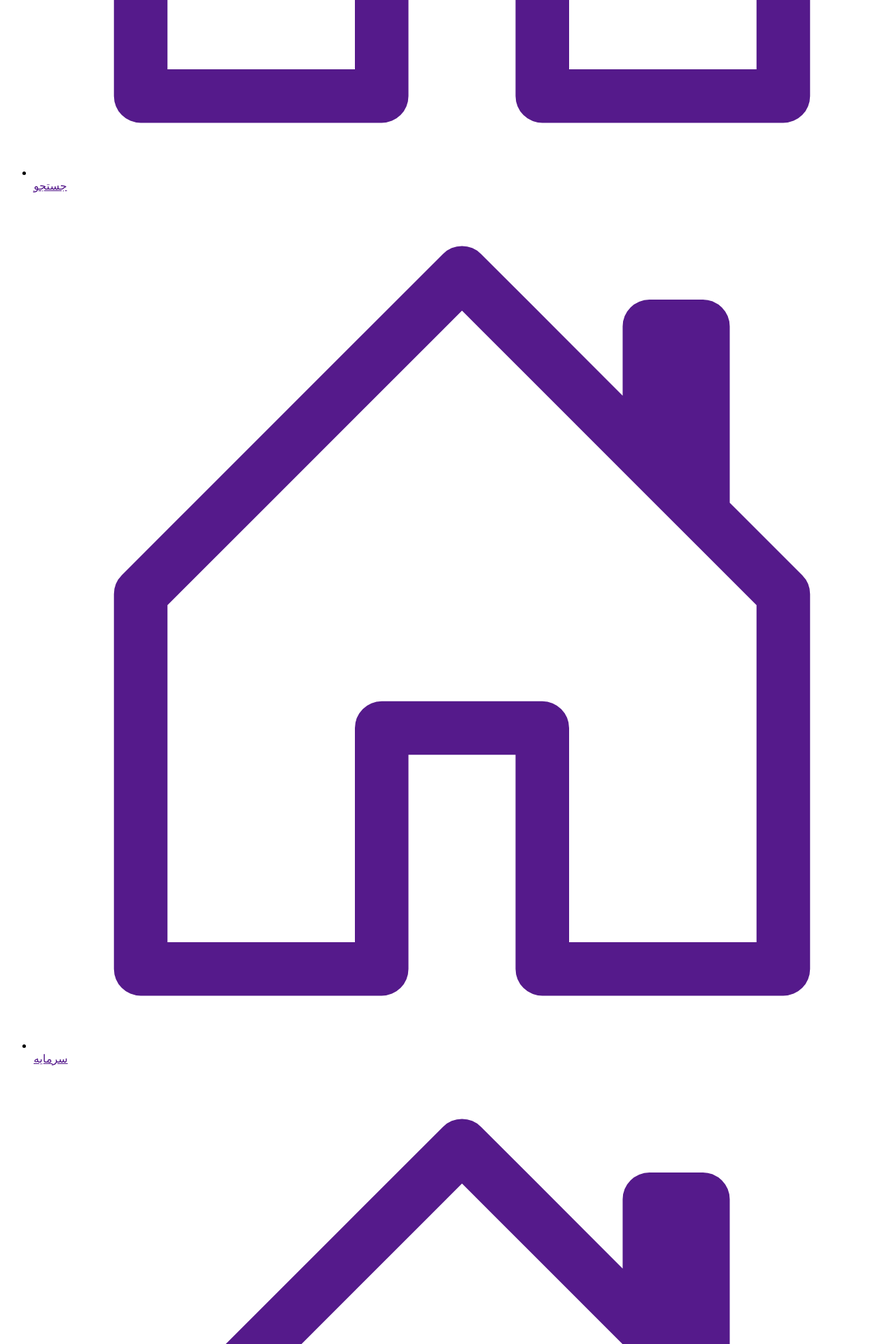
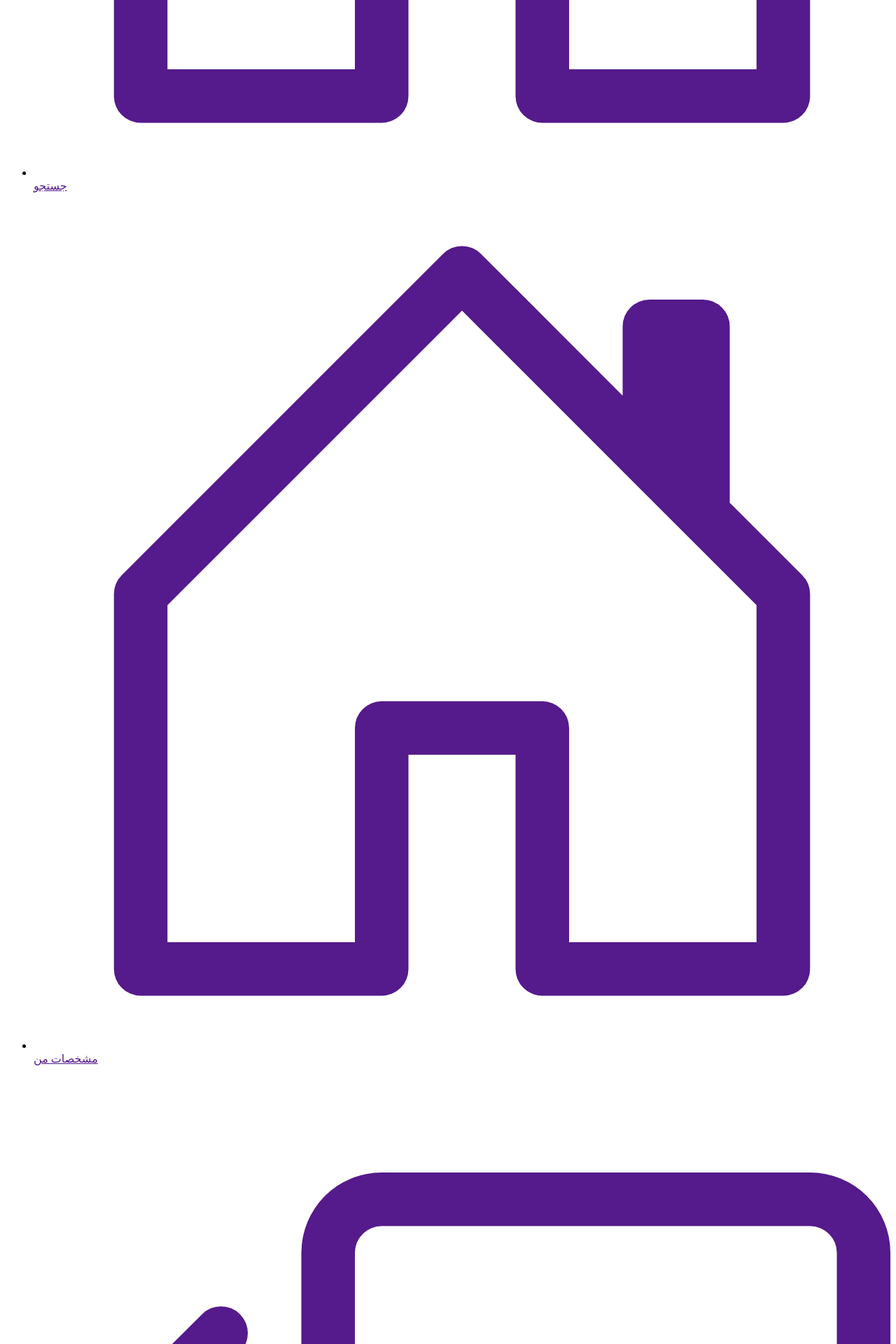
Before and after one commit to omidshayan/HospitalManagementSystem, a PHP site: template resources/views/app/dashboard/index.php in a window 1280 px wide. Shown: the part 2320-4240 px from the top of the page at 70% size. Run offline with PHP 8.4, Linux system fonts and the light colour scheme; the template is opened without the code that fills it, so the values that code supplies are empty; a user stored in the database is signed in.

Commit message:
editing sidebar

```diff
--- a/resources/views/layouts/header.php
+++ b/resources/views/layouts/header.php
@@ -31,7 +31,7 @@
           <div class="text-avatar">
             <div>
               کاربر
-              <?= $_SESSION['af_em_name'] ?></div>
+              <!-- <?= $_SESSION['af_em_name'] ?></div> -->
           </div>
         </div>
       </div>
@@ -57,54 +57,6 @@
                   <path d="M8.354 1.146a.5.5 0 0 0-.708 0l-6 6A.5.5 0 0 0 1.5 7.5v7a.5.5 0 0 0 .5.5h4.5a.5.5 0 0 0 .5-.5v-4h2v4a.5.5 0 0 0 .5.5H14a.5.5 0 0 0 .5-.5v-7a.5.5 0 0 0-.146-.354L13 5.793V2.5a.5.5 0 0 0-.5-.5h-1a.5.5 0 0 0-.5.5v1.293L8.354 1.146zM2.5 14V7.707l5.5-5.5 5.5 5.5V14H10v-4a.5.5 0 0 0-.5-.5h-3a.5.5 0 0 0-.5.5v4H2.5z" />
                 </svg>
                 <span class="mr5">جستجو</span>
-              </span>
-            </a>
-          </li>
-
-          <!-- send recive -->
-          <?php if ($this->hasAccess('general')): ?>
-            <li class="sidebar-menu ri-dashboard-line sidebar-menu-item has-dropdown">
-              <a href="#" class="d-flex align-center justify-between dddd">
-                <div>
-                  <svg xmlns="http://www.w3.org/2000/svg" fill="currentColor" class="w17" viewBox="0 0 24 24">
-                    <path d="M20 3h-2V1h-2v2H8V1H6v2H4a2 2 0 0 0-2 2v12a2 2 0 0 0 2 2h16a2 2 0 0 0 2-2V5a2 2 0 0 0-2-2zM4 5h16v12H4V5zm9 6h-2v2h-2v-2H7v-2h2V7h2v2h2v2z" />
-                  </svg>
-                  <span class="mr5">برد و رسید طلا</span>
-                </div>
-                <svg xmlns="http://www.w3.org/2000/svg" fill="currentColor" class="w14 sidebar-arrow" viewBox="0 0 16 16">
-                  <path d="M7.247 11.14 2.451 5.658C1.885 5.013 2.345 4 3.204 4h9.592a1 1 0 0 1 .753 1.659l-4.796 5.48a1 1 0 0 1-1.506 0z" />
-                </svg>
-              </a>
-              <ul class="sidebar-dropdown-menu">
-                <?php if ($this->hasAccess('general')): ?>
-                  <a href="<?= url('add-expense') ?>">
-                    <li class="sidebar-dropdown-menu-item">ثبت رسید</li>
-                  </a>
-                <?php endif; ?>
-
-                <?php if ($this->hasAccess('general')): ?>
-                  <a href="<?= url('expenses') ?>">
-                    <li class="sidebar-dropdown-menu-item">ثبت برد</li>
-                  </a>
-                <?php endif; ?>
-
-                <?php if ($this->hasAccess('general')): ?>
-                  <a href="<?= url('expenses_categories') ?>">
-                    <li class="sidebar-dropdown-menu-item">مدیریت دسته بندی‌ها</li>
-                  </a>
-                <?php endif; ?>
-              </ul>
-            </li>
-          <?php endif; ?>
-
-          <!-- capital -->
-          <li class="sidebar-menu">
-            <a href="<?= url('capital') ?>" class="d-flex align-center justify-between">
-              <span>
-                <svg xmlns="http://www.w3.org/2000/svg" fill="currentColor" class="w17" viewBox="0 0 16 16">
-                  <path d="M8.354 1.146a.5.5 0 0 0-.708 0l-6 6A.5.5 0 0 0 1.5 7.5v7a.5.5 0 0 0 .5.5h4.5a.5.5 0 0 0 .5-.5v-4h2v4a.5.5 0 0 0 .5.5H14a.5.5 0 0 0 .5-.5v-7a.5.5 0 0 0-.146-.354L13 5.793V2.5a.5.5 0 0 0-.5-.5h-1a.5.5 0 0 0-.5.5v1.293L8.354 1.146zM2.5 14V7.707l5.5-5.5 5.5 5.5V14H10v-4a.5.5 0 0 0-.5-.5h-3a.5.5 0 0 0-.5.5v4H2.5z" />
-                </svg>
-                <span class="mr5">سرمایه</span>
               </span>
             </a>
           </li>
```
